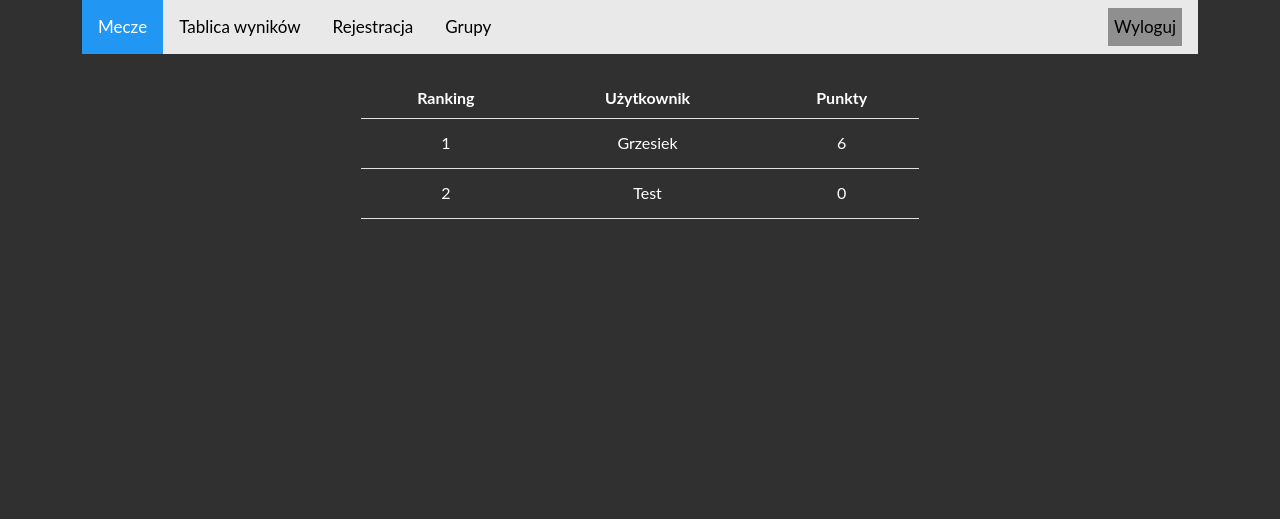
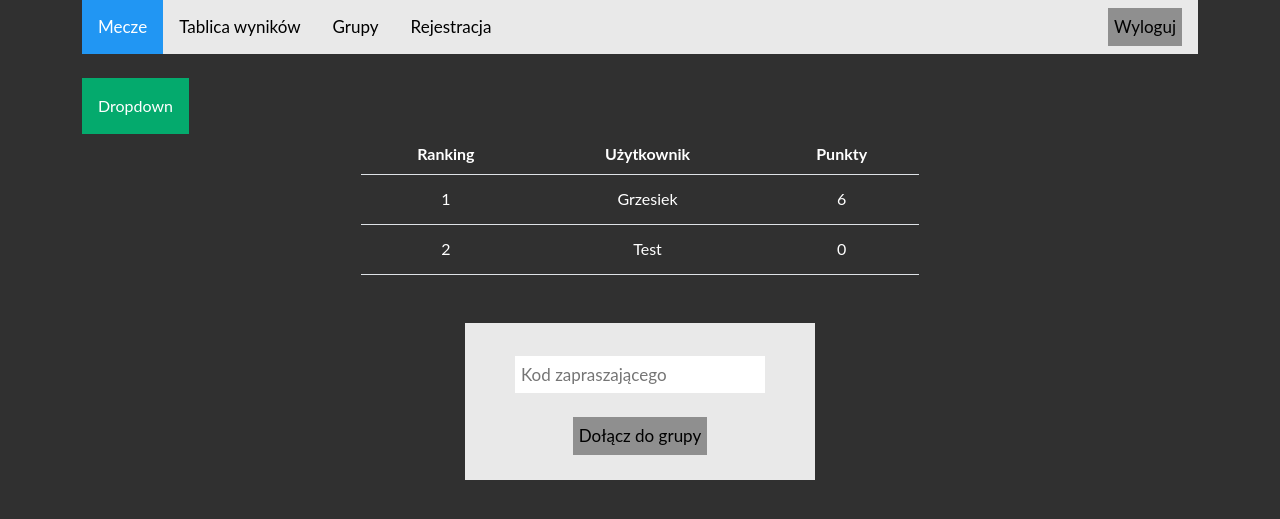
Before and after one commit to grzesiekzysk/flask_world_cup_bet, a Flask app: page /leaderboard in a window 1280 px wide. Shown: the top 519 px of the page. Run offline with Flask 2, Linux system fonts and the light colour scheme; a user stored in the database is signed in; data comes from the database, SQL or seed files in the repository; both versions use the stored data as it was after the commit.

Commit message:
Update files

```diff
--- a/app.py
+++ b/app.py
@@ -61,6 +61,7 @@ class Users:
 def index():
 
     if not 'user' in session:
+        flash('Nie jesteś zalogowany')
         return redirect(url_for('signup'))
 
     db = get_db()
@@ -242,6 +243,7 @@ def typuj_mecz(match_id):
 def leaderboard():
 
     if not 'user' in session:
+        flash('Nie jesteś zalogowany')
         return redirect(url_for('signup'))
 
     db = get_db()
@@ -293,3 +295,28 @@ def leaderboard():
     users = c.fetchall()
 
     return render_template('leaderboard.html', users=users)
+
+@app.route('/groups')
+def groups():
+
+    if not 'user' in session:
+        flash('Nie jesteś zalogowany')
+        return redirect(url_for('signup'))
+
+    db = get_db()
+
+    query = """
+
+    """
+
+    c = db.execute(
+        query)
+
+    groups = c.fetchall()
+
+    return render_template('groups.html', groups=groups)
+
+@app.route('/create_group', methods=['POST'])
+def create_group():
+
+    return redirect(url_for('groups'))
--- a/static/styles/style.css
+++ b/static/styles/style.css
@@ -117,3 +117,45 @@ body
   border: none;
   cursor: pointer;
 }
+
+ /* Dropdown Button */
+ .dropbtn {
+  background-color: #04AA6D;
+  color: white;
+  padding: 16px;
+  font-size: 16px;
+  border: none;
+}
+
+/* The container <div> - needed to position the dropdown content */
+.dropdown {
+  position: relative;
+  display: inline-block;
+}
+
+/* Dropdown Content (Hidden by Default) */
+.dropdown-content {
+  display: none;
+  position: absolute;
+  background-color: #f1f1f1;
+  min-width: 160px;
+  box-shadow: 0px 8px 16px 0px rgba(0,0,0,0.2);
+  z-index: 1;
+}
+
+/* Links inside the dropdown */
+.dropdown-content a {
+  color: black;
+  padding: 12px 16px;
+  text-decoration: none;
+  display: block;
+}
+
+/* Change color of dropdown links on hover */
+.dropdown-content a:hover {background-color: #ddd;}
+
+/* Show the dropdown menu on hover */
+.dropdown:hover .dropdown-content {display: block;}
+
+/* Change the background color of the dropdown button when the dropdown content is shown */
+.dropdown:hover .dropbtn {background-color: #3e8e41;}
--- a/templates/leaderboard.html
+++ b/templates/leaderboard.html
@@ -1,6 +1,15 @@
 {% extends "base.html" %}
 
 {% block content %}
+
+<div class="dropdown">
+    <button class="dropbtn">Dropdown</button>
+    <div class="dropdown-content">
+      <a href="#">Link 1</a>
+      <a href="#">Link 2</a>
+      <a href="#">Link 3</a>
+    </div>
+</div>
 
 <table class="table" style="width:50%">
     <thead>
@@ -20,6 +29,13 @@
     {% endfor %}
     </tbody>
 </table>
+<br><br>
+<div class="login-container" id="rejestracja">
+    <form method="POST" action={{ url_for('create_group') }}>
+      <input type="text" placeholder="Kod zapraszającego" name="new_group_name"><br><br>
+      <button type="submit">Dołącz do grupy</button>
+    </form>
+</div>
 
 
 {% endblock %}
--- a/templates/navbar.html
+++ b/templates/navbar.html
@@ -1,8 +1,9 @@
 <div class="topnav">
     <a class="active" href="{{ url_for('index') }}">Mecze</a>
     <a href="{{ url_for('leaderboard') }}">Tablica wyników</a>
+    <a href="{{ url_for('groups') }}">Grupy</a>
     <a href="{{ url_for('signup') }}">Rejestracja</a>
-    <a href="{{ url_for('signup') }}">Grupy</a>
+
     <div class="login-container">
       {% if 'user' in session %}
 
```
Also changed, not shown: templates/groups.html (added, +40 -0 lines), data/wc_bet.db.
